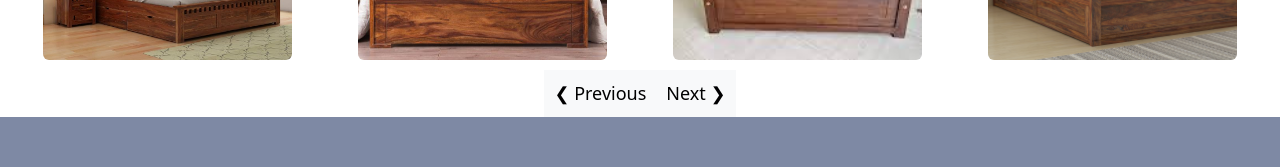
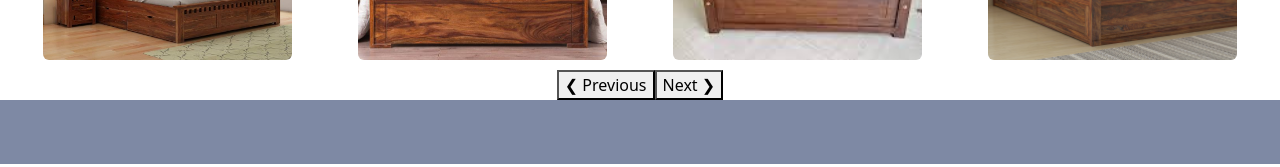
Before and after one commit to LRlayan/furniture-project-angular, an Angular app: page / in a window 1280 px wide. Shown: the part 2526-2693 px from the top of the page. Built offline with nearby package versions, Linux system fonts and the light colour scheme.

Commit message:
.btn and hover

```diff
--- a/src/app/product/product.component.css
+++ b/src/app/product/product.component.css
@@ -21,16 +21,8 @@
     position: relative;
 }
 
-button {
-    background-color: #f8f9fa;
-    border: none;
-    padding: 10px;
-    cursor: pointer;
-    font-size: 18px;
-}
-
 button:hover {
-    background-color: #ddd;
+    background-color: #7C93C3;
 }
 
 .image-grid {
@@ -46,3 +38,14 @@ button:hover {
 .image-item {
     width: 100%;
 }
+
+.btn{
+  background-color: #1E2A5E;
+  color: #ffffff;
+  width: 12%;
+  margin: 33px;
+  border: none;
+  padding: 10px;
+  cursor: pointer;
+  font-size: 14px;
+}
```
